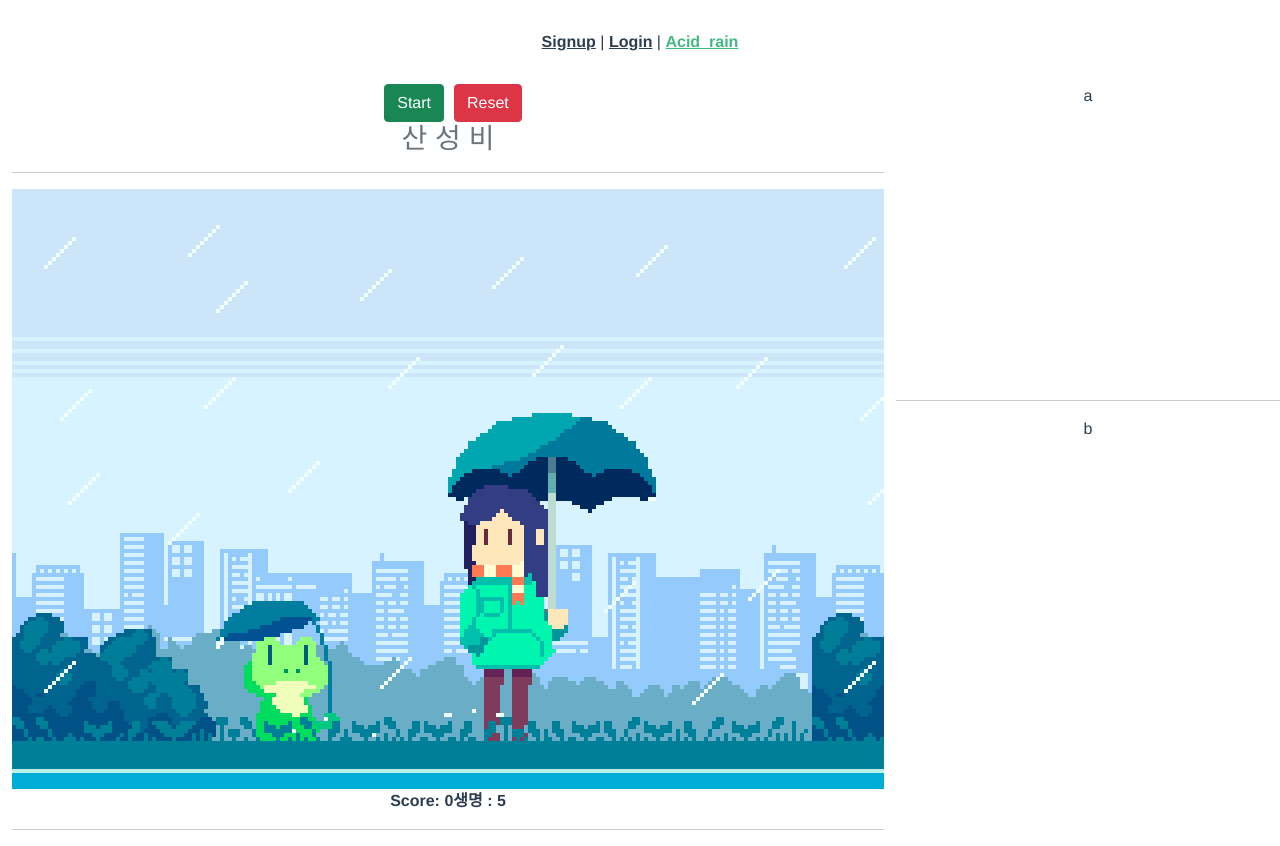
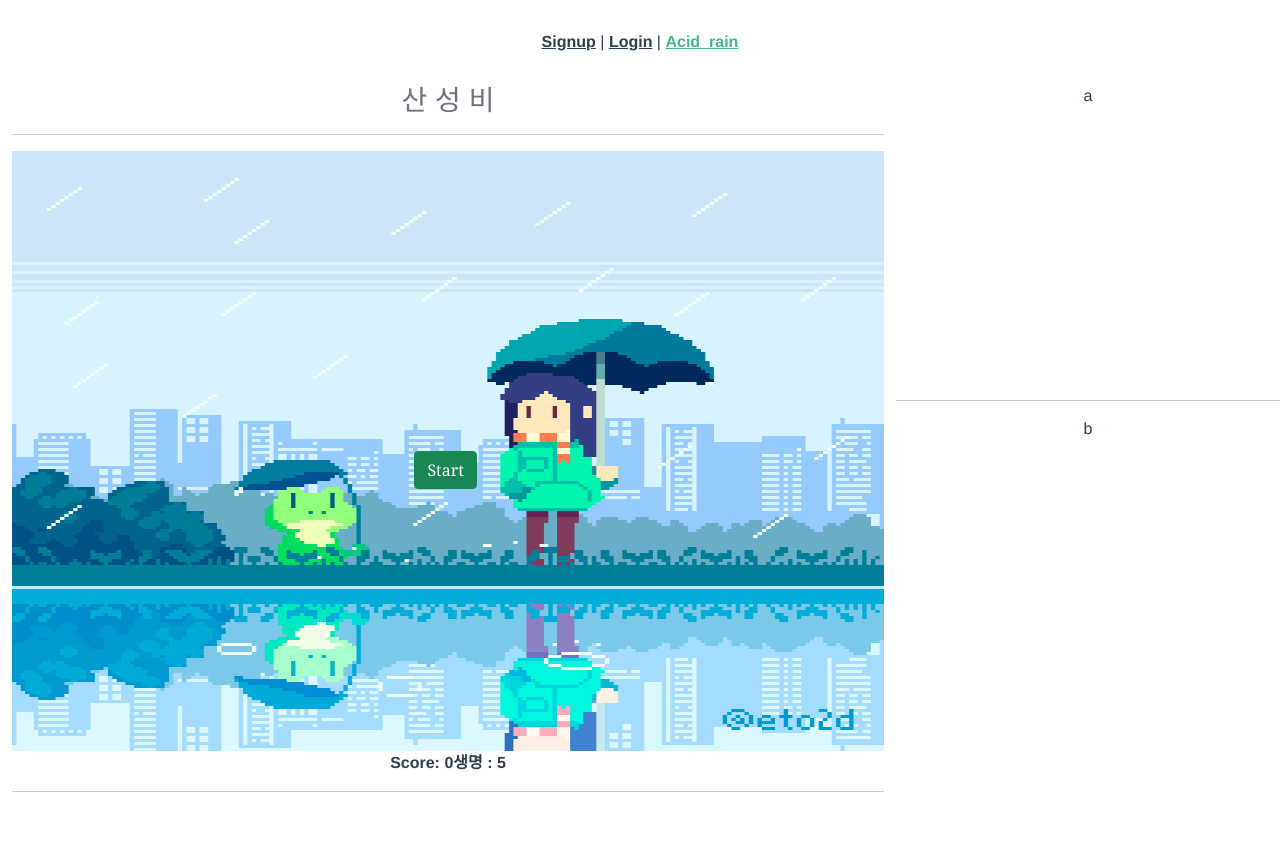
Before and after one commit to zmd9220/Aksoo, a Vue app in the folder Front/client/: page /acid_rain/acid_rain in a window 1280 px wide. After the commit the page ends 808 px from the top, so only its background shows below. Built offline with nearby package versions, Linux system fonts and the light colour scheme.

Commit message:
S05P21B306-272 [MODIFY] : 게임 이미지 크기 조정

```diff
--- a/Front/client/src/views/acid_rain/acid_rain.vue
+++ b/Front/client/src/views/acid_rain/acid_rain.vue
@@ -6,32 +6,39 @@
       <!-- <link href="css/style.css" rel="stylesheet"> -->
 
       <div class="container">
-        <div class="header">
-          <button
-            class="btn btn-success pull-right"
-            id="start"
-            v-on:click="startGame"
-          >
-            <span class="glyphicon glyphicon-play"></span> Start
-          </button>
-          <!-- disabled -->
-          <button
-            class="btn btn-danger pull-right"
-            id="reset"
-            v-on:click="resetGame"
-          >
-            <span class="glyphicon glyphicon-flash"></span> Reset
-          </button>
-          <h3 class="text-muted">산 성 비</h3>
-          <hr />
-        </div>
-
+        <h3 class="text-muted">산 성 비</h3>
+        <hr />
         <div class="panel panel-default">
           <div class="panel-body">
             <div id="box">
-              <span id="message" class="hidden" style="display: none"
+              <div id="message" class="hidden" style="display: none">
+                Game Over!
+                <br />
+                <button
+                  class="btn btn-danger pull-right"
+                  id="reset"
+                  v-on:click="resetGame"
+                >
+                  <span class="glyphicon glyphicon-flash" id="reset"></span>
+                  ReStart
+                </button>
+              </div>
+              <!-- <span id="message" class="hidden" style="display: none"
                 >Game Over!</span
-              >
+              > -->
+              <span id="menu" class="menu">
+                <button
+                  class="btn btn-success pull-right"
+                  id="start"
+                  v-on:click="startGame"
+                  style="display: block"
+                >
+                  <span class="glyphicon glyphicon-play" id="start"></span>
+                  Start
+                </button>
+                <!-- disabled -->
+              </span>
+
               <!-- <img src="./background.gif" class="bg" style="object-fit: fill" /> -->
             </div>
           </div>
@@ -55,8 +62,8 @@
 <script>
 var placeLetterInterval = 500;
 var placeLetterTimer, moveLettersTimer;
-var startButton, resetButton;
-var box, message, score, hart;
+// var startButton, resetButton;
+var box, score, hart;
 
 export default {
   name: "Acid_rain",
@@ -68,10 +75,12 @@ export default {
   },
   mounted() {
     // document.addEventListener("DOMContentLoaded", this.doTest);
-    message = document.getElementById("message");
+    // message = document.getElementById("message");
     box = document.getElementById("box");
     score = document.getElementById("score");
     hart = document.getElementById("hart");
+    // restart = document.getElementById("restart");
+    // menu = document.getElementById("menu");
   },
   methods: {
     placeLetter: function () {
@@ -128,6 +137,7 @@ export default {
           hart.innerHTML = parseInt(hart.innerHTML) - 1;
           this.decreaseLetterSpeed(hart);
           if (hart.innerHTML == 0) {
+            this.toggleText();
             this.endGame();
           }
         }
@@ -135,12 +145,12 @@ export default {
     },
 
     endGame: function () {
-      this.toggleText();
+      // this.togglerestart();
       clearInterval(moveLettersTimer);
       clearInterval(placeLetterTimer);
       document.removeEventListener("keydown", this.keyboardInput);
-      message.classList.remove("hidden");
-      resetButton.classList.remove("disabled");
+      // message.classList.remove("hidden");
+      // resetButton.classList.remove("disabled");
     },
 
     decreaseLetterSpeed: function (score) {
@@ -163,20 +173,36 @@ export default {
       var text = document.getElementById("message");
       text.style.display = "none";
     },
+    togglestart: function () {
+      var text = document.getElementById("start");
+      text.style.display = "none";
+    },
+    togglerestart: function () {
+      var text = document.getElementById("restart");
+      if (text.style.display === "none") {
+        text.style.display = "block";
+      } else {
+        text.style.display = "none";
+      }
+    },
 
     resetGame: function () {
+      // this.togglerestart();
       this.resetText();
-      message.classList.add("hidden"); // add
+      // message.classList.add("hidden"); // add
       // resetButton.classList.add("disabled");
       score.innerHTML = 0;
       hart.innerHTML = 5;
 
-      var boxes = document.querySelectorAll("#box > div");
+      var boxes = document.querySelectorAll("#quiz");
       for (var i = 0; i < boxes.length; i++) {
         boxes[i].remove();
       }
+      console.log(1);
       this.endGame();
-      // startGame();
+      console.log(2);
+      this.startGame();
+      console.log(3);
     },
 
     keyboardInput: function () {
@@ -293,11 +319,12 @@ export default {
 
     startGame: function () {
       console.log("start");
-      this.resetText();
+      this.togglestart();
+      // this.resetText();
       placeLetterTimer = setInterval(this.placeLetter, placeLetterInterval);
       moveLettersTimer = setInterval(this.moveLetters, 100);
       document.addEventListener("keydown", this.keyboardInput);
-      startButton.classList.add("disabled");
+      // startButton.classList.add("disabled");
     },
     // doTest() {
     //   message = document.getElementById("message");
@@ -329,10 +356,19 @@ export default {
 
 <style>
 #box {
-  margin: auto;
+  /* margin: 10px 10%; */
+  /* background-position: center; */
+  /* background-size: 100%; */
   height: 600px;
+  width: 100%;
+  /* background-size: contain; */
+  /* height: 100%; */
+  /* height: 100vh;
+  width: 100%; */
+  /* width: 100vh; */
   /* background: grey; */
   background: url("./background.gif");
+  background-size: 100% 100%;
   overflow: hidden;
   position: relative;
   font-family: "Georgia";
@@ -363,8 +399,8 @@ export default {
   display: block;
   text-align: center;
   position: relative;
-  font-size: 125px;
-  top: 50%;
+  font-size: 100px;
+  top: 40%;
   z-index: 10;
   color: rgba(0, 0, 0, 0.6);
   -webkit-transform: translateY(-50%);
@@ -374,11 +410,15 @@ export default {
 }
 
 .panel {
+  width: 100%;
+  height: 100%;
   max-width: 100%;
   /* margin: auto; */
 }
 
 .panel-body {
+  width: 100%;
+  height: 100%;
   padding: 0;
 }
 
@@ -388,6 +428,7 @@ export default {
 
 .container {
   width: 70%;
+  height: 100%;
 }
 
 .acid {
@@ -397,6 +438,7 @@ export default {
 .acid_left {
   float: left;
   width: 70%;
+  height: 100%;
 }
 .acid_right {
   float: right;
@@ -411,4 +453,26 @@ export default {
   margin: auto;
   height: 200px;
 }
+.menu {
+  float: center;
+  width: 100%;
+  height: 100%;
+}
+#start {
+  left: 45%;
+  float: center;
+  display: block;
+  text-align: center;
+  position: relative;
+  top: 50%;
+  z-index: 80;
+}
+/* #restart {
+  float: center;
+  display: block;
+  text-align: center;
+  position: relative;
+  top: 50%;
+  z-index: 100;
+} */
 </style>
```
